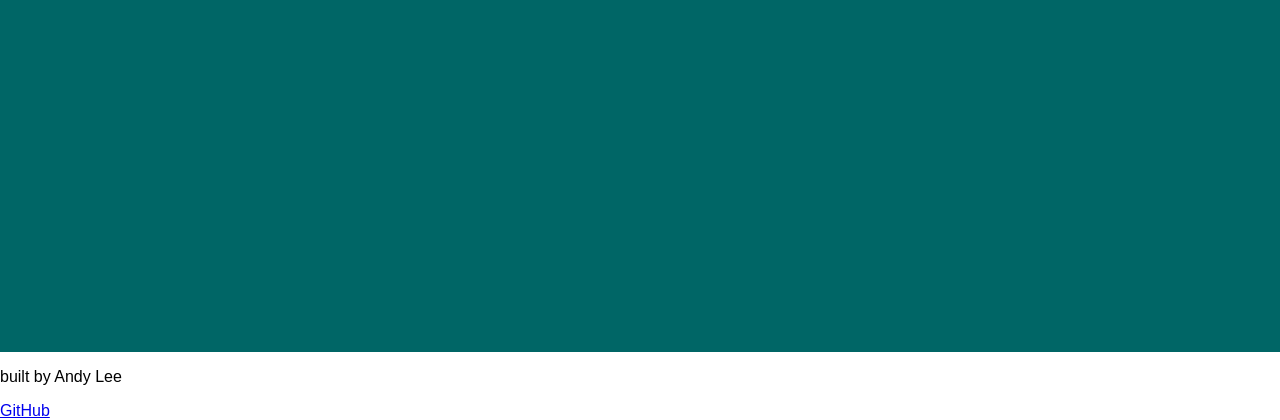
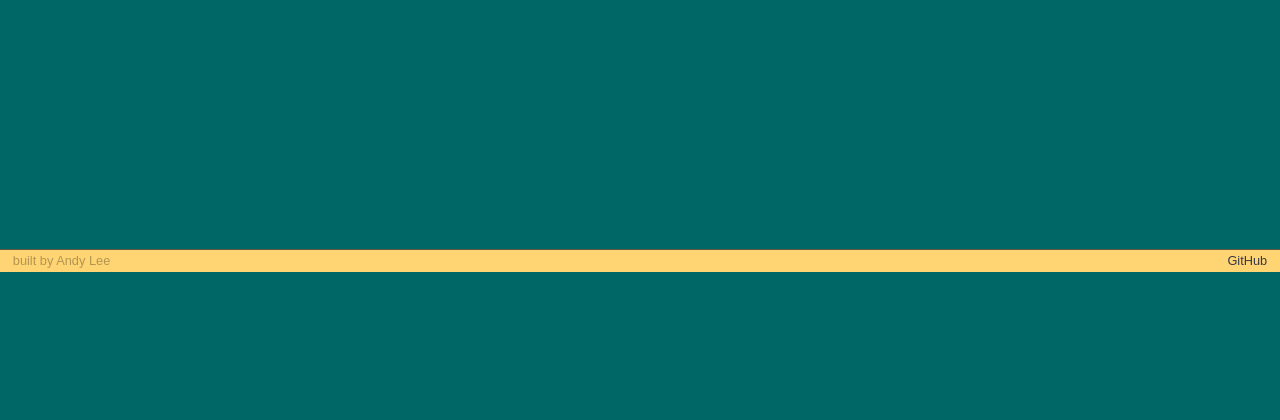
Before and after one commit to freerangeandy/ff-reality, a Flask app: page / in a window 1280 px wide. Shown: the part 528-948 px from the top of the page. After the commit the page ends 800 px from the top, so only its background shows below. Run offline with Flask 2, Linux system fonts and the light colour scheme.

Commit message:
style footer text, keep at bottom of content (not fixed in window)

```diff
--- a/static/main.css
+++ b/static/main.css
@@ -1,10 +1,14 @@
-html, body {
+body {
+  display: flex;
+  flex-direction: column;
+  min-height: 100vh;
   height: 100%;
   margin: 0;
   font-family: sans-serif;
 }
 
 .container {
+  flex-grow: 1;
   margin: 0 auto;
   padding: 40px 0;
   width: 100%;
@@ -96,3 +100,38 @@ table td {
   border: 2px solid rgb(226,141,13,0.7);
   background-color: rgb(255,255,255,0.05);
 }
+
+.page-footer {
+  flex-grow: 0;
+  margin: 0;
+  width: 100%;
+  height: 1.4rem;
+  background-color: rgb(255, 212, 115, 1);
+  border-top: 1px solid rgba(55,55,55, 0.8);
+  z-index: 100;
+  display: flex;
+  flex-direction: row;
+  justify-content: space-between;
+}
+
+.page-footer p {
+  padding: 0.2rem 0.8rem;
+  margin: 0;
+  font-size: 0.8rem;
+  font-weight: 500;
+  color: rgba(0,0,0, 0.3);
+}
+
+.git-link {
+  color: #38384A;
+  text-decoration: none;
+}
+
+.git-link:hover {
+  color: #38384A;
+  transition: color .2s all;
+}
+
+.git-link:focus {
+  color: #38384A;
+}
--- a/templates/index.html
+++ b/templates/index.html
@@ -49,11 +49,9 @@
         {{std_dev_html|safe}}
       {% endif %}
     </div>
-  </body>
-<footer class="page-footer">
-  <div>
+  <div class="page-footer">
     <p>built by Andy Lee</p>
     <p><a class="git-link" href="https://github.com/freerangeandy/ff-reality" target="_blank">GitHub</a></p>
   </div>
-</footer>
+  </body>
 </html>
```
